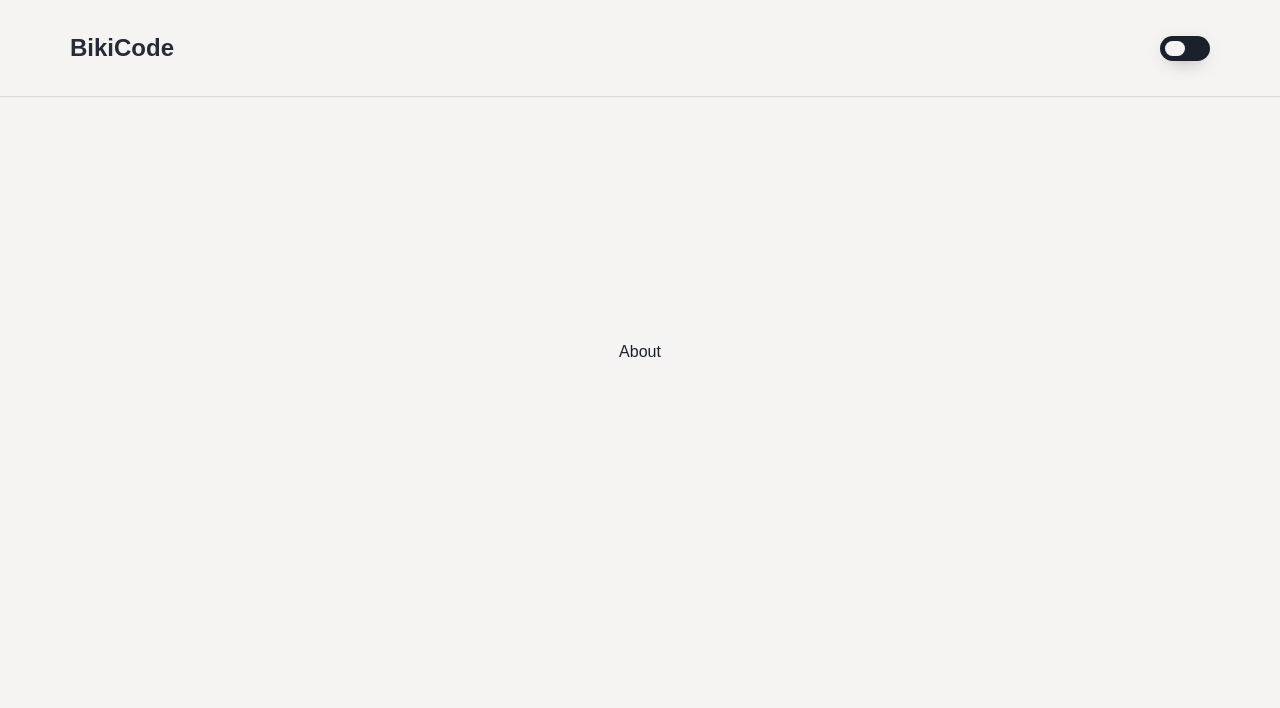
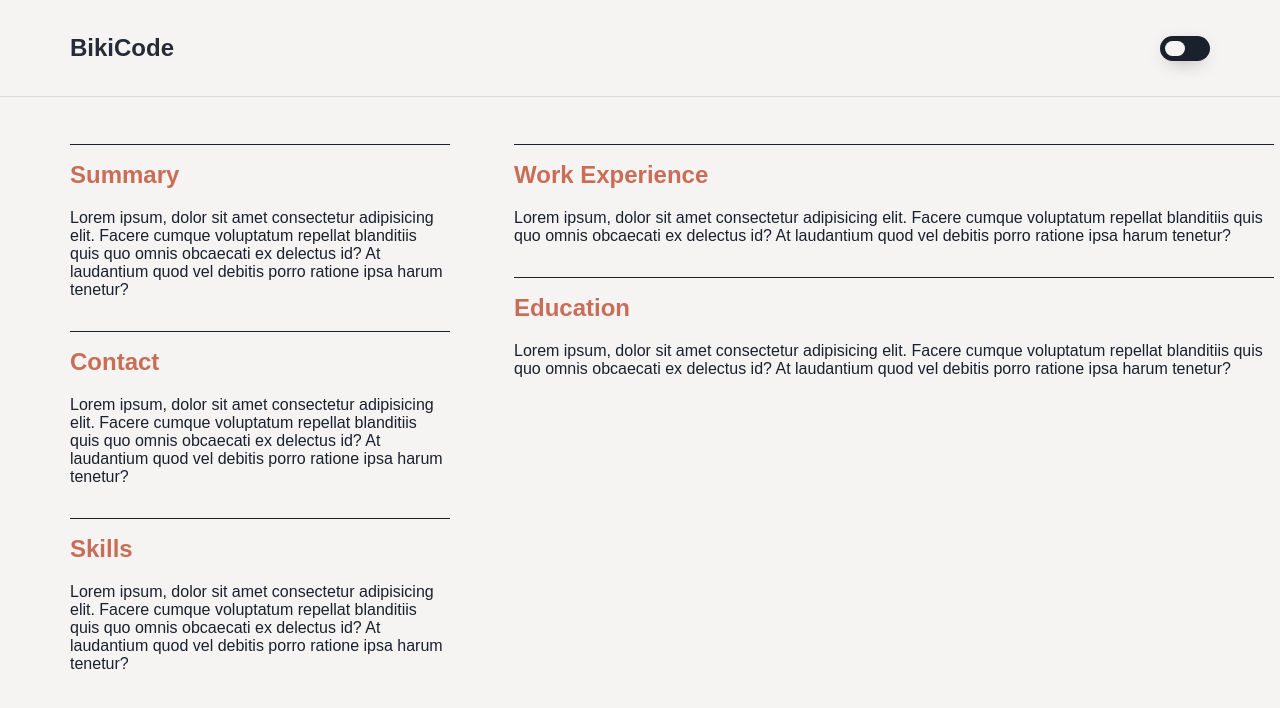
Before and after one commit to biki-code/portfolio, a React (Create React App) app: page /#/about in a window 1280 px wide. Shown: the top 708 px of the page. Built offline with nearby package versions, Linux system fonts and the light colour scheme.

Commit message:
started creating the about page

```diff
--- a/src/components/about/AboutComponent.module.scss
+++ b/src/components/about/AboutComponent.module.scss
@@ -3,12 +3,44 @@
 
 .about {
   @extend %container;
+  display: flex;
+  flex-direction: row;
+
+  .flex33 {
+    flex: 0 0 calc(100% / 3);
+    max-width: calc(100% / 3);
+    padding-right: 2rem;
+  }
+
+  .flex66 {
+    flex: 0 0 calc(100% / 1.5);
+    max-width: calc(100% / 1.5);
+    padding-left: 2rem;
+  }
+
+  .flex33,
+  .flex66 {
+    margin-top: calc($header--height/2);
+  }
+
+  @media screen and (max-width: 576px) {
+    flex-direction: column;
+
+    .flex33,
+    .flex66 {
+      max-width: 100%;
+      padding: unset;
+    }
+  }
 
   section {
-    display: flex;
-    flex-direction: column;
-    align-items: center;
-    justify-content: center;
-    height: calc(100vh - (3 * $header--height));
+    h1 {
+      margin-top: 1rem;
+      color: var(--title-color);
+    }
+
+    border-top: 0.05rem solid var(--text-primary);
+    height: max-content;
+    margin-bottom: 2rem;
   }
 }
--- a/src/components/about/AboutComponent.tsx
+++ b/src/components/about/AboutComponent.tsx
@@ -7,7 +7,46 @@ const AboutComponent: React.FC<AboutComponentProps> = () => {
   return (
     <>
       <main className={styles.about}>
-        <section>About</section>
+        <div className={styles.flex33}>
+          <section>
+            <h1>Summary</h1>
+            <p>
+              Lorem ipsum, dolor sit amet consectetur adipisicing elit. Facere cumque voluptatum repellat blanditiis
+              quis quo omnis obcaecati ex delectus id? At laudantium quod vel debitis porro ratione ipsa harum tenetur?
+            </p>
+          </section>
+          <section>
+            <h1>Contact</h1>
+            <p>
+              Lorem ipsum, dolor sit amet consectetur adipisicing elit. Facere cumque voluptatum repellat blanditiis
+              quis quo omnis obcaecati ex delectus id? At laudantium quod vel debitis porro ratione ipsa harum tenetur?
+            </p>
+          </section>
+          <section>
+            <h1>Skills</h1>
+            <p>
+              Lorem ipsum, dolor sit amet consectetur adipisicing elit. Facere cumque voluptatum repellat blanditiis
+              quis quo omnis obcaecati ex delectus id? At laudantium quod vel debitis porro ratione ipsa harum tenetur?
+            </p>
+          </section>
+        </div>
+
+        <div className={styles.flex66}>
+          <section>
+            <h1>Work Experience</h1>
+            <p>
+              Lorem ipsum, dolor sit amet consectetur adipisicing elit. Facere cumque voluptatum repellat blanditiis
+              quis quo omnis obcaecati ex delectus id? At laudantium quod vel debitis porro ratione ipsa harum tenetur?
+            </p>
+          </section>
+          <section>
+            <h1>Education</h1>
+            <p>
+              Lorem ipsum, dolor sit amet consectetur adipisicing elit. Facere cumque voluptatum repellat blanditiis
+              quis quo omnis obcaecati ex delectus id? At laudantium quod vel debitis porro ratione ipsa harum tenetur?
+            </p>
+          </section>
+        </div>
       </main>
     </>
   );
--- a/src/scss/_global.scss
+++ b/src/scss/_global.scss
@@ -45,6 +45,7 @@ html {
 :root {
   --background-invert: var(--text-primary);
   --color-invert: var(--background);
+  --title-color: var(--hero-intro-color)
 }
 
 ::selection {
```
